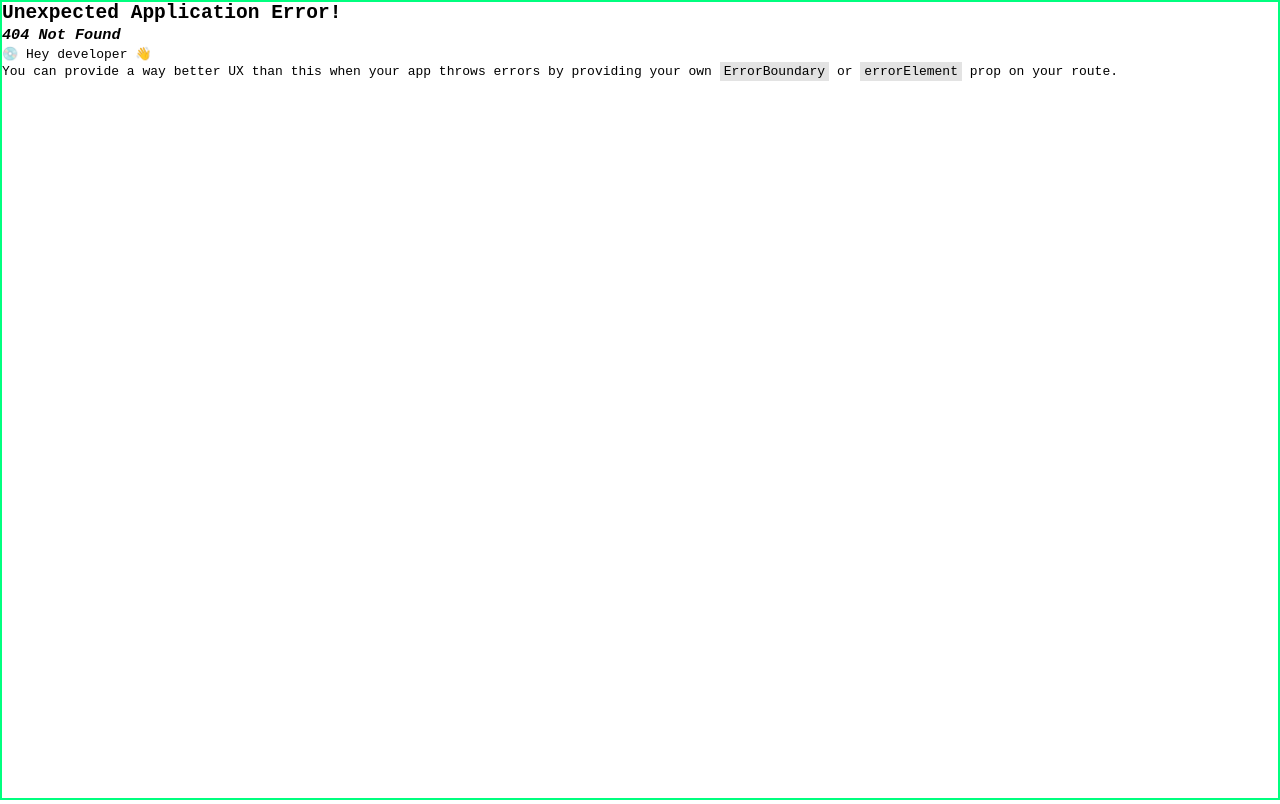
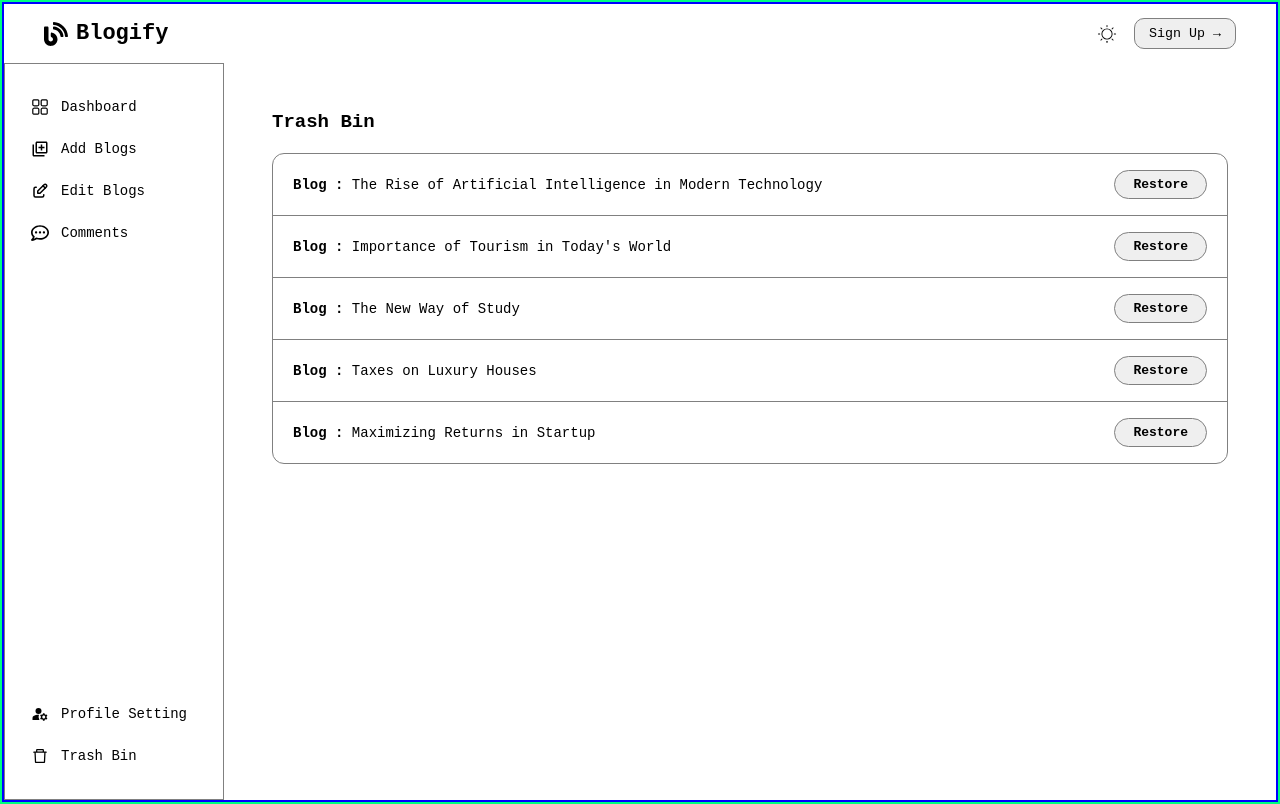
Before and after one commit to hammadgul-dev/blogify, a React app in the folder Frontend/: page /admin/trash in a window 1280 px wide. Before the commit this address had no page. Built offline with nearby package versions, Linux system fonts and the light colour scheme; the HTML template or start-up script is replaced by a standard one.

Commit message:
add trash bin page and routes

```diff
--- /dev/null
+++ b/Frontend/src/Admin/Pages Style/TrashBin.module.css
@@ -0,0 +1,87 @@
+.trashbin {
+    display: flex;
+    width: 100%;
+    height: 100%;
+    overflow-y: auto;
+    padding: 24px;
+}
+
+.trashbin-wrapper {
+    display: flex;
+    flex-direction: column;
+    gap: 20px;
+    width: 100%;
+    height: fit-content;
+}
+
+.trashbin-wrapper h2 {
+    font-size: 19px;
+    font-weight: 700;
+}
+
+.blog-list {
+    display: flex;
+    flex-direction: column;
+    width: 100%;
+    border-radius: 12px;
+    border: 1px solid gray;
+    overflow: hidden;
+}
+
+.blog-row {
+    display: flex;
+    align-items: center;
+    justify-content: space-between;
+    gap: 16px;
+    padding: 16px 20px;
+    border-bottom: 1px solid gray;
+}
+
+.blog-row:last-child {
+    border-bottom: none;
+}
+
+.blog-row p {
+    font-size: 14px;
+    flex: 1;
+}
+
+.restore-btn {
+    padding: 6px 18px;
+    font-size: 13px;
+    font-weight: 600;
+    border-radius: 20px;
+    border: 1px solid gray;
+    white-space: nowrap;
+    cursor: pointer;
+}
+
+@media (max-width: 768px) {
+    .trashbin {
+        padding: 16px;
+    }
+
+    .blog-row {
+        padding: 14px 16px;
+    }
+
+    .blog-row p {
+        font-size: 13px;
+    }
+}
+
+@media (max-width: 480px) {
+    .trashbin {
+        padding: 12px;
+    }
+
+    .blog-row {
+        flex-direction: column;
+        align-items: flex-start;
+        gap: 10px;
+    }
+
+    .restore-btn {
+        width: 100%;
+    }
+}
--- /dev/null
+++ b/Frontend/src/Admin/Pages/TrashBin.jsx
@@ -0,0 +1,29 @@
+import style from "../Pages Style/TrashBin.module.css"
+
+const tempTrashed = [
+    { id: 1, title: "The Rise of Artificial Intelligence in Modern Technology" },
+    { id: 2, title: "Importance of Tourism in Today's World" },
+    { id: 3, title: "The New Way of Study" },
+    { id: 4, title: "Taxes on Luxury Houses" },
+    { id: 5, title: "Maximizing Returns in Startup" },
+]
+
+function TrashBin() {
+    return (
+        <div className={style["trashbin"]}>
+            <div className={style["trashbin-wrapper"]}>
+                <h2>Trash Bin</h2>
+                <div className={style["blog-list"]}>
+                    {tempTrashed.map((blog) => (
+                        <div key={blog.id} className={style["blog-row"]}>
+                            <p><strong>Blog :</strong> {blog.title}</p>
+                            <button className={style["restore-btn"]}>Restore</button>
+                        </div>
+                    ))}
+                </div>
+            </div>
+        </div>
+    )
+}
+
+export default TrashBin
--- a/Frontend/src/Routes.jsx
+++ b/Frontend/src/Routes.jsx
@@ -7,6 +7,7 @@ import AddBlog from "./Admin/Pages/AddBlog"
 import Comments from "./Admin/Pages/Comments"
 import EditBlogs from "./Admin/Pages/EditBlogs"
 import ProfileSetting from "./Admin/Pages/ProfileSetting"
+import TrashBin from "./Admin/Pages/TrashBin"
 
 let routes = createBrowserRouter([
     {
@@ -27,7 +28,8 @@ let routes = createBrowserRouter([
             { path : "comments" , element : <Comments /> },
             { path : "edit-blog" , element : <EditBlogs /> },
             { path: "edit-blog/:id", element: <AddBlog /> },
-            { path: "profile", element: <ProfileSetting /> }
+            { path: "profile", element: <ProfileSetting /> },
+            { path: "trash", element: <TrashBin /> }
         ]
     },
 ])
```
